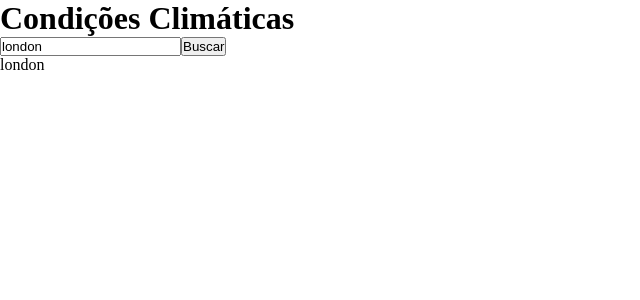
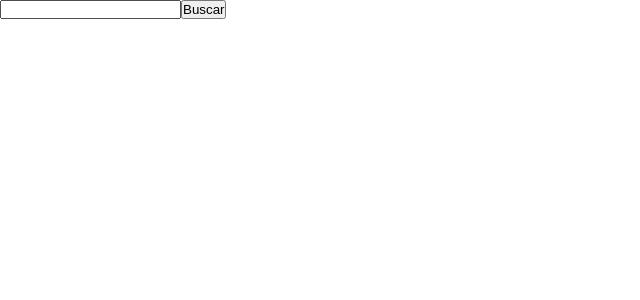
Before and after one commit to JoseDeyvid/ProjetosEmReact, a React (Vite) app in the folder P04_ClimaDasCidades/climaDasCidades/: page / in a window 1280 px wide. Shown: the top 300 px of the page, without its empty margins (0-640 px from the left). Built offline with nearby package versions, Linux system fonts and the light colour scheme.

Commit message:
Estruturar o codigo em componentes

```diff
--- a/P04_ClimaDasCidades/climaDasCidades/src/App.jsx
+++ b/P04_ClimaDasCidades/climaDasCidades/src/App.jsx
@@ -1,35 +1,20 @@
 import { useEffect, useState } from 'react'
 import './App.css'
 import axios from "axios"
+import Search from './components/Search'
+import Weather from './components/Weather'
+import Forecast from './components/Forecast'
 
 function App() {
 
-  const [city, setCity] = useState("london");
-  const [icon, setIcon] = useState("");
-  // const [lat, setLat] = useState();
-  // const [lon, setLon] = useState();
-
-  const handleClick = () => {
-
-    axios.get(`http://api.openweathermap.org/geo/1.0/direct?q=${city}&limit=1&appid=${import.meta.env.VITE_API_KEY}`).then((res) => {
-      const lat = res.data[0].lat
-      const lon = res.data[0].lon
-
-      axios.get(`https://api.openweathermap.org/data/2.5/weather?lat=${lat}&lon=${lon}&appid=${import.meta.env.VITE_API_KEY}`).then((res) => {
-        console.log(res.data)
-      })
-    })
-  }
+  const [city, setCity] = useState();
+  const [forecast, setForecast] = useState([]);
 
   return (
-    <div className="container">
-      <div className="content">
-        <h1>Condições Climáticas</h1>
-        <input type="search" name="search-city" id="search-city" value={city} onChange={(e) => setCity(e.target.value)} />
-        <button onClick={handleClick}>Buscar</button>
-        <p>{city}</p>
-        <img src="" alt="" />
-      </div>
+    <div>
+      <Search />
+      {city && <Weather city={city} />}
+      {city && forecast && <Forecast />}
     </div>
   )
 }
--- /dev/null
+++ b/P04_ClimaDasCidades/climaDasCidades/src/components/Forecast/index.jsx
@@ -0,0 +1,17 @@
+import React from 'react'
+
+const Forecast = ({forecastList}) => {
+  return (
+    <div>
+        <h3>Previsão para as próximas horas</h3>
+        {forecastList.map((forecast) => (
+            <div>
+                <img src={forecast.icon} alt={forecast.description} />
+                <p>{forecast.temp}ºC - {forecast.description}</p>
+            </div>
+        ))}
+    </div>
+  )
+}
+
+export default Forecast
--- /dev/null
+++ b/P04_ClimaDasCidades/climaDasCidades/src/components/Search/index.jsx
@@ -0,0 +1,12 @@
+import React from 'react'
+
+const Search = () => {
+  return (
+    <div>
+        <input type="search" name='search-city' id='search-city' />
+        <button>Buscar</button>
+    </div>
+  )
+}
+
+export default Search
--- /dev/null
+++ b/P04_ClimaDasCidades/climaDasCidades/src/components/Weather/index.jsx
@@ -0,0 +1,14 @@
+import React from 'react'
+
+const Weather = ({city}) => {
+  return (
+    <div>
+        <h2>{city.name}</h2>
+        <img src={city.icon} alt={city.description} />
+        <p>{city.weather}ºC</p>
+        <p>{city.description}</p>
+    </div>
+  )
+}
+
+export default Weather
```
